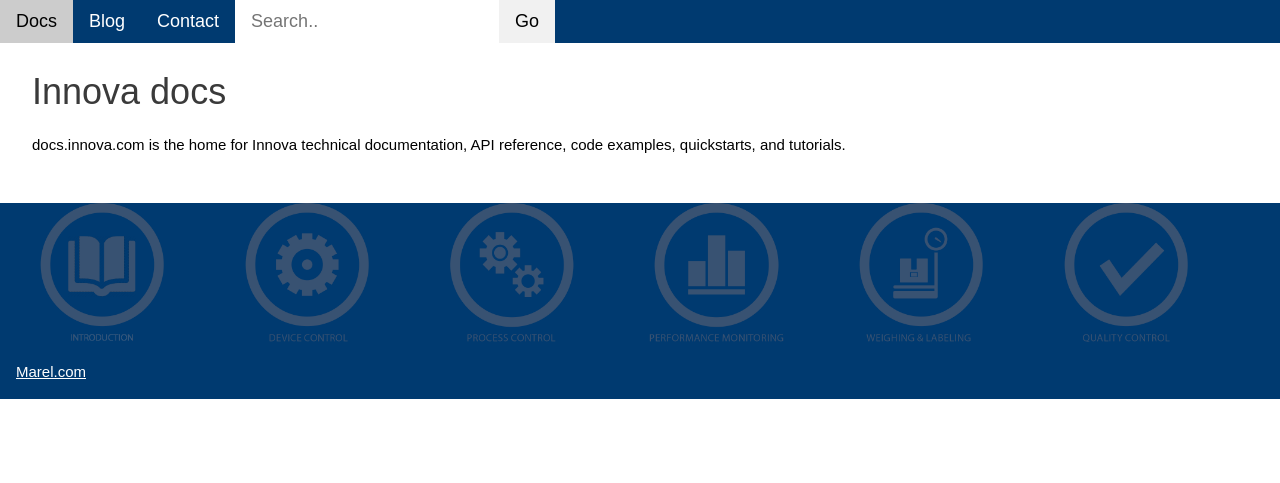
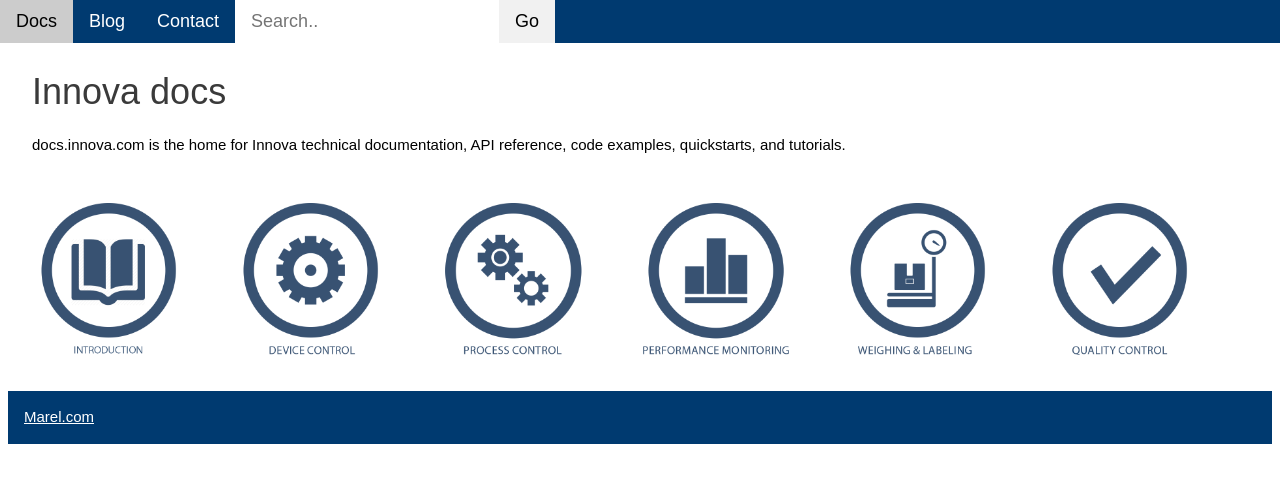
Before and after one commit to daniellegunter/pohlvault.github.io, a Jekyll site: the page built from index.html, in a window 1280 px wide. Shown: the top 483 px of the page. Built offline with Jekyll 4.4.1, drawn with Linux system fonts in a browser that asks for light colours.

Commit message:
Update home.html

```diff
--- a/_layouts/home.html
+++ b/_layouts/home.html
@@ -40,7 +40,7 @@
 
  <!-- Grid -->
 
-   <div class="w3-row-padding-24">
+   <div class="w3-row-padding">
       <div class="w3-col w3-container" style="width:16%">
          <div class="w3-container">
            <img src="images/introduction.png" alt="Introduction" class="w3-image">
@@ -71,6 +71,7 @@
             <img src="images/Qualityqontrol-blue.png" alt="Quality Control" class="w3-image">
            </div>
          </div>
+  <div class="w3-container w3-padding-32 w3-margin-left">
    </div>
 
 
```
